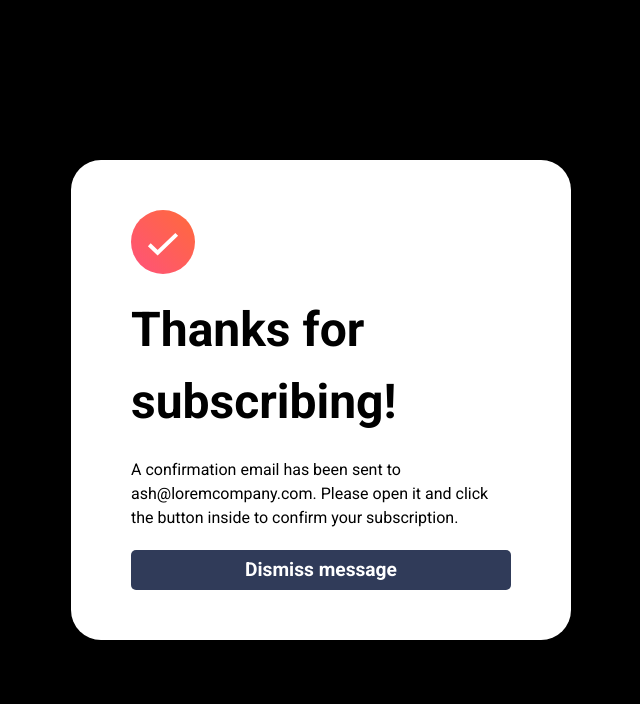
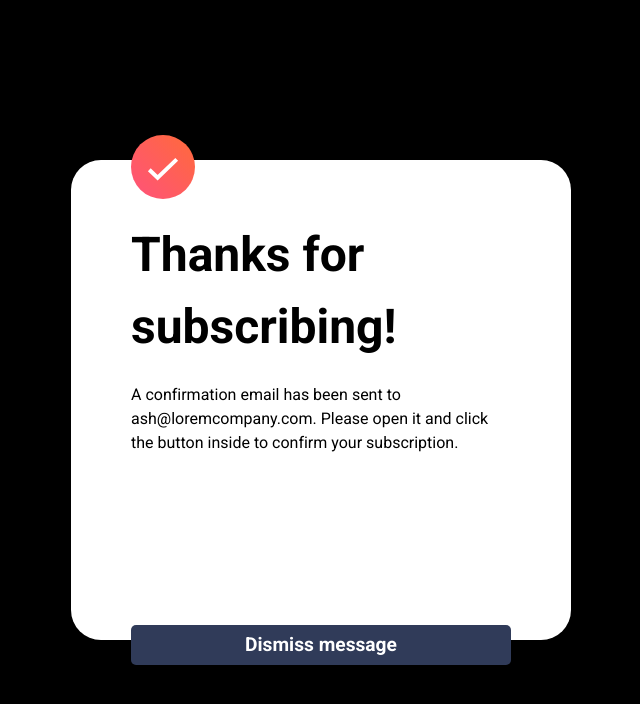
Before and after one commit to francobwogo/newsletter, a website built with Vite: page index.html in a window 1280 px wide. Both pictures are taken after typing "name@example.com" into the empty fields and a click on the input "Subscribe to monthly newsletter". Shown: the whole page, without its empty margins (319-959 px from the left). Built offline with nearby package versions, Linux system fonts and the light colour scheme.

Commit message:
css update

```diff
--- a/style.css
+++ b/style.css
@@ -251,7 +251,7 @@ ul>li {
 }
 
 .modal-success {
-  margin-top: 250px;
+  padding-top: 150px;
 }
 
 /* Extra small (XS) - Small (S) */
```
